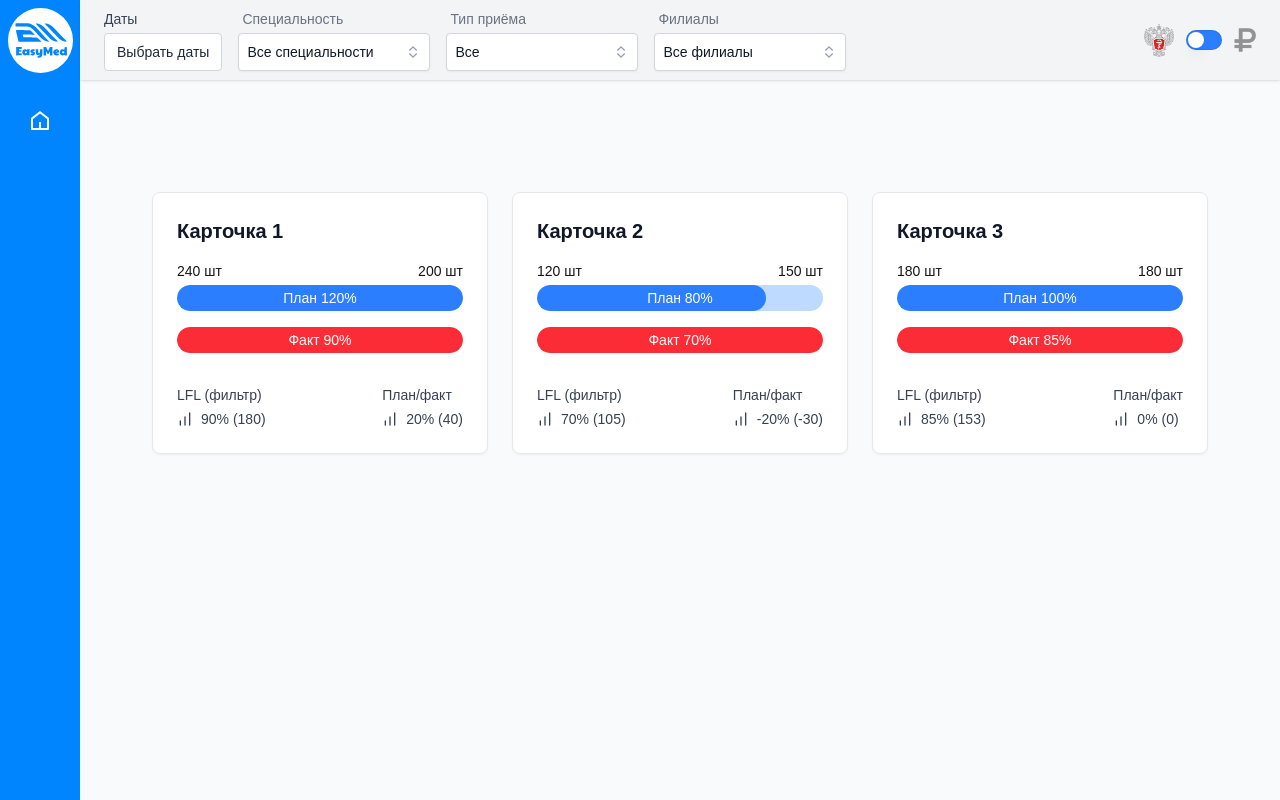
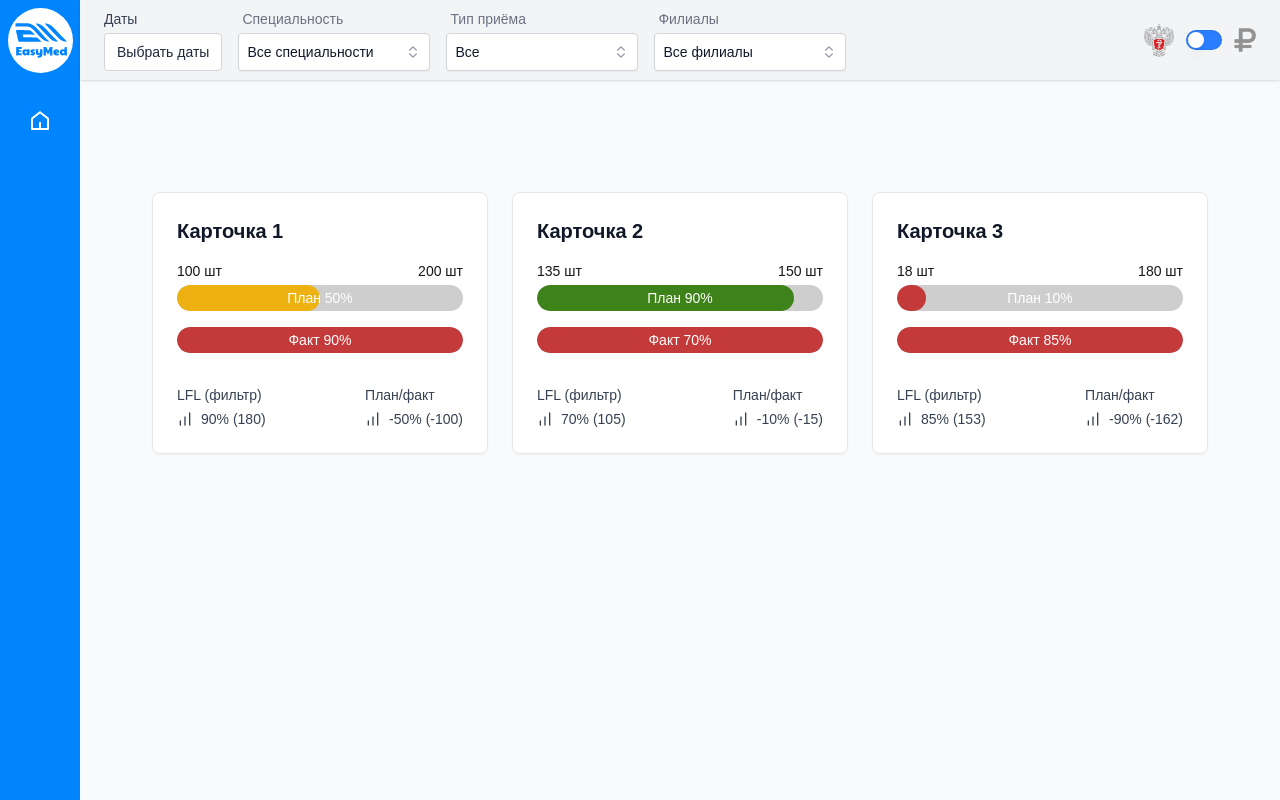
Before and after one commit to LilySmirn/EasyMed-Analytics, a Next.js app: page / in a window 1280 px wide. Built offline with nearby package versions, Linux system fonts and the light colour scheme.

Commit message:
feat: add colors for progress bar

```diff
--- a/src/app/data/mockMetrics.ts
+++ b/src/app/data/mockMetrics.ts
@@ -6,7 +6,7 @@ export const mockCardsData: MetricCardData[] = [
     {
         title: "Карточка 1",
         metrics: [
-            { label: "План", value: 120, variant: "default" },
+            { label: "План", value: 50, variant: "default" },
             { label: "Факт", value: 90, variant: "error" },
         ],
         total: 200,
@@ -14,7 +14,7 @@ export const mockCardsData: MetricCardData[] = [
     {
         title: "Карточка 2",
         metrics: [
-            { label: "План", value: 80, variant: "default" },
+            { label: "План", value: 90, variant: "default" },
             { label: "Факт", value: 70, variant: "error" },
         ],
         total: 150,
@@ -22,7 +22,7 @@ export const mockCardsData: MetricCardData[] = [
     {
         title: "Карточка 3",
         metrics: [
-            { label: "План", value: 100, variant: "default" },
+            { label: "План", value: 10, variant: "default" },
             { label: "Факт", value: 85, variant: "error" },
         ],
         total: 180,
--- a/src/components/MetricBar.tsx
+++ b/src/components/MetricBar.tsx
@@ -6,10 +6,28 @@ type MetricBarProps = {
     total?: number;
 };
 
+function getVariantByValue(value?: number) {
+    if (value == null || Number.isNaN(value)) {
+        return "neutral";
+    }
+
+    if (value <= 10) {
+        return "error";
+    }
+
+    if (value <= 70) {
+        return "warning";
+    }
+
+    return "default";
+}
+
 export function MetricBar({ metric, total }: MetricBarProps) {
     const factCount = total
         ? Math.round((metric.value / 100) * total)
         : 0;
+
+    const variant = getVariantByValue(metric.value);
 
     return (
         <div>
@@ -23,7 +41,7 @@ export function MetricBar({ metric, total }: MetricBarProps) {
             <ProgressBar
                 value={metric.value}
                 label={metric.displayValue ?? `${metric.label} ${metric.value}%`}
-                variant={metric.variant ?? "default"}
+                variant={variant}
             />
         </div>
     );
--- a/src/components/ProgressBar.tsx
+++ b/src/components/ProgressBar.tsx
@@ -1,8 +1,6 @@
-// Tremor ProgressBar [v0.0.4]
-
-import React from "react"
-import { tv, type VariantProps } from "tailwind-variants"
-import { cx } from "@/lib/utils"
+import React from "react";
+import { tv, type VariantProps } from "tailwind-variants";
+import { cx } from "@/lib/utils";
 
 const progressBarVariants = tv({
     slots: {
@@ -12,40 +10,36 @@ const progressBarVariants = tv({
     variants: {
         variant: {
             default: {
-                background: "bg-blue-200 dark:bg-blue-500/30",
-                bar: "bg-blue-500 dark:bg-blue-500",
+                background: "bg-[#CECECE]",
+                bar: "bg-[#3E8319]",
             },
             neutral: {
-                background: "bg-gray-200 dark:bg-gray-500/40",
-                bar: "bg-gray-500 dark:bg-gray-500",
+                background: "bg-[#CECECE]",
+                bar: "bg-[#CECECE]",
             },
             warning: {
-                background: "bg-yellow-200 dark:bg-yellow-500/30",
-                bar: "bg-yellow-500 dark:bg-yellow-500",
+                background: "bg-[#CECECE]",
+                bar: "bg-[#EDB212]",
             },
             error: {
-                background: "bg-red-200 dark:bg-red-500/30",
-                bar: "bg-red-500 dark:bg-red-500",
-            },
-            success: {
-                background: "bg-emerald-200 dark:bg-emerald-500/30",
-                bar: "bg-emerald-500 dark:bg-emerald-500",
+                background: "bg-[#CECECE]",
+                bar: "bg-[#C43A3A]",
             },
         },
     },
     defaultVariants: {
         variant: "default",
     },
-})
+});
 
 interface ProgressBarProps
     extends React.HTMLProps<HTMLDivElement>,
         VariantProps<typeof progressBarVariants> {
-    value?: number
-    max?: number
-    label?: string
-    showAnimation?: boolean
-    mode?: "progress" | "indicator"
+    value?: number;
+    max?: number;
+    label?: string;
+    showAnimation?: boolean;
+    mode?: "progress" | "indicator";
 }
 
 const ProgressBar = React.forwardRef<HTMLDivElement, ProgressBarProps>(
@@ -62,33 +56,27 @@ const ProgressBar = React.forwardRef<HTMLDivElement, ProgressBarProps>(
         },
         forwardedRef,
     ) => {
-        const safeValue = Math.min(max, Math.max(value, 0))
-        const { background, bar } = progressBarVariants({ variant })
+        const safeValue = Math.min(max, Math.max(value, 0));
+        const { background, bar } = progressBarVariants({ variant });
 
         const width =
             mode === "indicator"
                 ? "100%"
-                : max
-                    ? `${(safeValue / max) * 100}%`
-                    : `${safeValue}%`
+                : `${(safeValue / max) * 100}%`;
 
         return (
             <div
                 ref={forwardedRef}
                 className={cx("relative w-full", className)}
-                role="progressbar"
-                aria-label="Progress bar"
-                aria-valuenow={mode === "progress" ? safeValue : undefined}
-                aria-valuemax={mode === "progress" ? max : undefined}
-                tremor-id="tremor-raw"
                 {...props}
             >
-                {/* Фон */}
                 <div
-                    className={cx("w-full rounded-full overflow-hidden", background())}
+                    className={cx(
+                        "w-full rounded-full overflow-hidden",
+                        background()
+                    )}
                     style={{ height: 26 }}
                 >
-                    {/* Заливка */}
                     <div
                         className={cx(
                             "h-full rounded-full",
@@ -100,19 +88,18 @@ const ProgressBar = React.forwardRef<HTMLDivElement, ProgressBarProps>(
                     />
                 </div>
 
-                {/* Текст по центру всей полоски */}
                 {label && (
                     <div className="absolute inset-0 flex items-center justify-center pointer-events-none">
-            <span className="text-sm font-medium text-white select-none">
-              {label}
-            </span>
+                        <span className="text-sm font-medium text-white select-none">
+                            {label}
+                        </span>
                     </div>
                 )}
             </div>
-        )
+        );
     }
-)
+);
 
-ProgressBar.displayName = "ProgressBar"
+ProgressBar.displayName = "ProgressBar";
 
-export { ProgressBar, progressBarVariants, type ProgressBarProps }
+export { ProgressBar };
```
